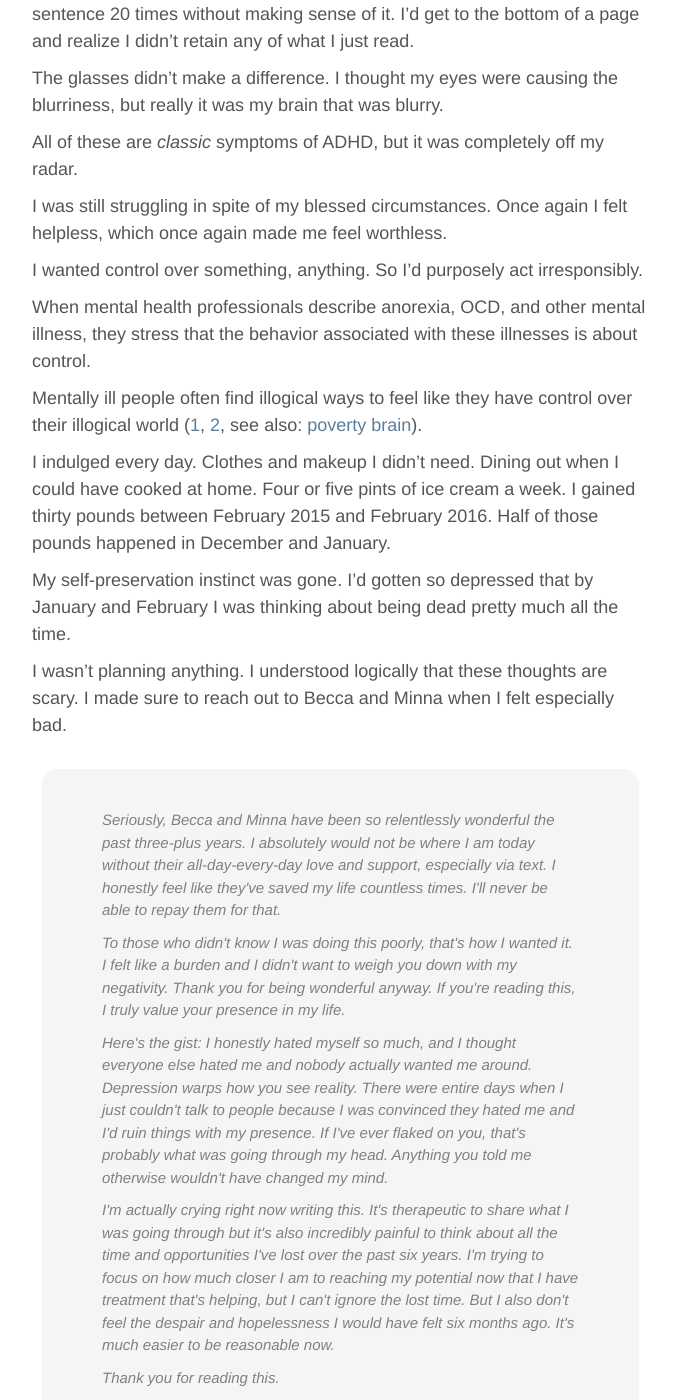
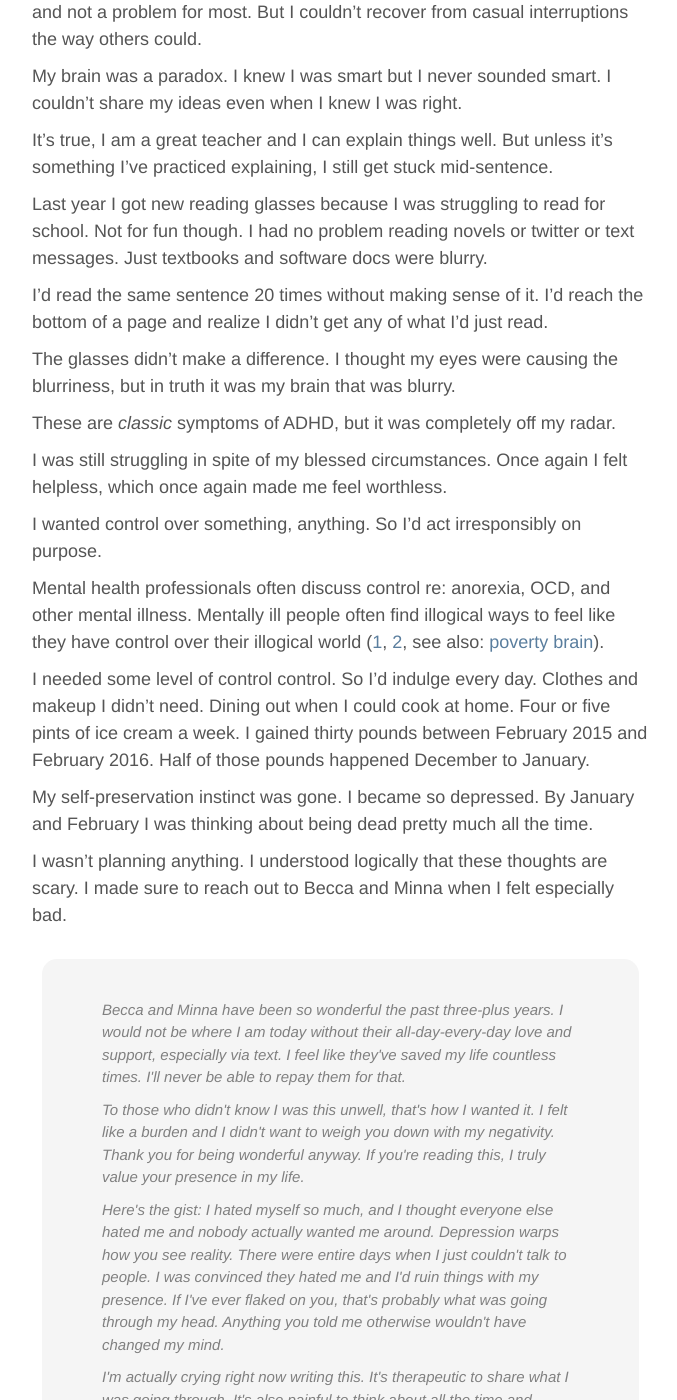
Before and after one commit to shelbyspees/speesblog, a Jekyll site: the page built from _posts/2016-06-24-adhd-treatment.md, in a window 1280 px wide and 1400 px high, scrolled down 5162 px. Shown: the whole window, without its empty margins (138-815 px from the left). Built offline with Jekyll 4.4.1, drawn with Linux system fonts in a browser that asks for light colours; nearby versions of some CDN libraries; some of the changed text lies outside the part shown.

Commit message:
New post

```diff
--- a/_posts/2016-06-24-adhd-treatment.md
+++ b/_posts/2016-06-24-adhd-treatment.md
@@ -45,9 +45,15 @@
 
 My brain activity is just *different* and I don't have control over that.
 
-Sure, I have really powerful coping mechanisms. I've had to develop them to reach the success I've been able to reach. I won't lie, I've done a lot compared to most 25 year olds. I've been very fortunate and I've also hustled.
+Sure, I have some powerful coping mechanisms. I've had to develop them to reach the success I've been able to reach. I won't lie, I've done a lot compared to most 25 year olds. I've been rather fortunate. I've also hustled.
 
-But throughout my entire life, people have seen my potential and known that I wasn't reaching it. So much feedback from teachers, friends, family, my parents: "Stop procrastinating" and "You're not an A student" and "Why don't you just do the work?"
+But throughout my entire life, people have seen my potential and known that I wasn't reaching it. So much feedback from teachers, friends, family, my parents.
+
+> "Stop procrastinating."
+
+> "You're not an A student."
+
+> "Why don't you just do the work?"
 
 The world told me I wasn't applying myself. I felt lazy and stupid and stuck.
 
@@ -58,23 +64,41 @@
 My irresponsible shopping, eating, TV watching, and other compulsive habits were a reaction. I was being actively self-destructive in response to a lifetime of feeling lazy and stupid and stuck.
 
 <aside>
-  <p>Side note: At this point I'm going to propose once again that "lazy" be considered an ableist slur. It's too often used to blame people for circumstances they have no power to improve. Using the word "lazy" to describe people is intellectually lazy (maybe someday I'll write a post about ableism and intellectal laziness).</p>
-  <p>Like with all ableist slurs, I challenge you to reconsider what you're trying to say about a person when "lazy" is the word that comes to mind.</p>
+  <p>
+
+Side note: At this point I'm going to propose once again that we consider "lazy" an ableist slur. It's too often used to blame people for circumstances they have no power to improve.
+
+Using the word "lazy" to describe people is intellectually lazy. (Maybe someday I'll write a post about ableism and intellectal laziness).
+
+</p>
+  <p>
+
+As with all ableist slurs, I challenge you to reconsider what you're trying to say about a person with 'lazy.'
+
+</p>
 </aside>
 
-My struggle to focus and be productive--consistent since first grade--became unbearable when I landed the job and life I've always dreamed of. Everything was falling into place, but for some reason I STILL couldn't get things done.
+My struggle to focus and be productive has been consistent since first grade. This struggle became unbearable last year when I landed the job and life I've always dreamed of.
+
+Everything was falling into place, but for some reason I STILL couldn't get things done.
 
 I asked myself:
 
 > *I love this work. I love this job. I love this life. It's everything I ever wanted. Why is it so hard???*
 
-It was hard because had so little control over my brain that it made me hate myself. I knew logically what needed to happen but I still didn't do it. I'd remind myself of the terrible consequences of not doing the thing while not doing it and nothing changed, I still wouldn't do it.
+It was hard because had so little control over my brain that it made me hate myself. I knew logically what needed to happen but I still didn't do it.
 
-I'd twist my own arm and open the textbook or IDE or Word document and stare at it for 20 or 40 minutes with just white noise as thoughts.
+I'd remind myself of the terrible consequences of not doing the thing while not doing it. Nope. Nothing changed, I still wouldn't do it.
 
-All through elementary school and middle school I needed extensions on essays and projects. For timed writes I'd turn in blank pieces of paper with just my name and the ever-changing date at the top and a few spots where tears had fallen on the page. Maybe I'd get in a weak, messy sentence or two.
+I'd twist my own arm and open the textbook or IDE or Word document. Instead of just working, I'd stare for 20 or 40 minutes, my mind numb with white noise.
 
-Why did nobody suspect a learning disability? I guess things were different in the 90s and early 2000s. I was gifted. Obviously I couldn't have a learning disability. I did well on tests. I just needed to apply myself for work like projects and essays. It just takes willpower.
+All through elementary school and middle school I needed extensions on essays and projects.
+
+For timed writes I'd turn in blank pieces of paper. Just my name and the ever-changing date at the top and a few spots where tears had fallen on the page. Maybe I'd get in a weak, messy sentence or two.
+
+Why did nobody suspect a learning disability? I guess things were different in the 90s and early 2000s.
+
+I was 'gifted.' Of course I couldn't have a learning disability. I did well on tests. I just needed to apply myself for work like projects and essays. It just takes willpower.
 
 I always got the same advice.
 
@@ -91,79 +115,85 @@
 
 If only I could be like a Sim. Put tasks on my calendar and I'll just do them.
 
-Nope, I put tasks on my calendar and they just go unfinished. Often unstarted. I'd feel increasingly guilty as time slipped by and nothing happened. Guilt just made me depressed. Guilt is counterproductive.
+Nope, I put tasks on my calendar and they just go unfinished. Often unstarted. My guilt would grow as time slipped by and nothing happened. Guilt just made me depressed. Guilt is counterproductive.
 
-There were periods when the advice worked, and over the years I developed amazing coping mechanisms and accomplished some really cool things. But soon they'd stop working and I'd go back to being frustrated and depressed and steeped in self-loathing.
+There were periods when the advice worked. Over the years I developed amazing coping mechanisms and accomplished some cool things. But soon the coping mechanisms would stop working. I'd go back to frustration and depression and self-loathing.
 
-Coping mechanisms and productivity tools were a band-aid. I could never scratch the underlying problem--a problem I knew was there but couldn't identify. Since I couldn't identify it, I had no way to solve it. I was stuck.
+Coping mechanisms and productivity tools were a band-aid. I could never scratch the underlying problem. I knew a problem was there but since I couldn't identify it, I had no way to solve it. I was stuck.
 
 ## Self-hate
 
-More and more I felt like I was losing grip on my life. The wall I hit in 2010 in Bordeaux was the first time I felt truly helpless.
+More and more I felt like I was losing grip on my life. Until I hit a wall 2010 in Bordeaux. That was the first time I felt completely helpless.
 
-Feeling helpless made me feel worthless. If I can't take charge of my own stupid brain for school, how was I going to accomplish anything in life? How will I ever have a career? I can't keep this act up forever.
+Feeling helpless made me feel worthless. If I can't take charge of my own stupid brain for school, how was I going to get anywhere in life? How will I ever have a career? I can't keep this act up forever.
 
 On top of feeling worthless, I felt like a crazy person. Why was it so easy for other people and so hard for me?
 
-I always believed in mind over matter. That with the right attitude I can accomplish anything. I knew logically what I needed to do, and I knew logically that I was able to do it all. But for some reason it wasn't happening.
+I always believed in mind over matter. That with the right attitude I can do anything. I knew logically what I needed to do, and I knew logically that I was able to do it all. But for some reason it wasn't happening.
 
 I started gaslighting myself, which spiraled me into my first severe depressed episode.
 
-> *I'm imagining things, there's nothing really wrong with me. I'm just being lazy. I just need to get on top of my shit.*
+> *I'm imagining things, there's nothing wrong with me. I'm just being lazy. I just need to get on top of my shit.*
 
-Even though I was crying six hours a day for probably two months, I scoffed when my host mom suggested I was depressed.
+I was crying six hours a day for two months, but I scoffed when my host mom suggested I was depressed.
 
-> *No, I just need to get my act together. I'm perfectly capable of handling everything on my plate.*
+> *No, I just need to get my act together. I'm altogether capable of handling everything on my plate.*
 
 That's gaslighting.
 
-Fast forward to 2015. My life magically fell into place when I got my amazing job and apartment. Everything was going right, I knew I was supposed to be happy. But I still felt terrible all the time.
+Fast forward to 2015. My beautiful dream life fell into place when I got my amazing job and apartment. Everything was going right, I knew I should be happy. But I felt terrible all the time.
 
 > *I shouldn't be depressed, why am I depressed? I know what work I need to do, why aren't I getting it done? I like this work! Why can't I think? What's wrong with me?*
 
-Getting out of bed every day felt like death. It took me at least two hours to be able to accomplish anything productive in the mornings. I've never been a morning person but this was the worst it's ever been.
+Getting out of bed every day felt like death. It took me at least two hours to be able to do anything productive in the mornings. I've never been a morning person but this was the worst it's ever been.
 
-Casual conversation was hard. I had good ideas but I had so much trouble expressing them. It was impossible for me to tell stories without getting sidetracked or skipping around, which is pretty confusing to listen to. I could only tell a story straight through after rehearsing it a dozen times or writing the entire thing down.
+Casual conversation was hard. I had good ideas but I had so much trouble expressing them. It was impossible for me to tell stories without getting sidetracked or skipping around. That made me pretty confusing to listen to. Maybe after rehearsing a dozen times or writing the entire thing down, I could tell a story beginning to end.
 
 My social confidence was shot. I've always thought I was just terrible at telling stories.
 
-I consistently struggled to make my point in discussions. This has always been the case, actually. I gave up expressing my opinions long ago. Even when I became more confident in my ideas, I failed to get my point across. It's common to interrupt a conversation partner, but I couldn't recover from conversational interruptions the way others could.
+I've always struggled to make my point in discussions. I gave up expressing my opinions long ago. Even when I became more confident in my ideas, I failed to get my point across. It's common to interrupt a conversation partner and not a problem for most. But I couldn't recover from casual interruptions the way others could.
 
 My brain was a paradox. I knew I was smart but I never sounded smart. I couldn't share my ideas even when I knew I was right.
 
-I'm a great teacher and I can explain things well, but unless it was something I'd taught many times before or rehearsed I'd still get stuck mid-sentence.
+It's true, I am a great teacher and I can explain things well. But unless it's something I've practiced explaining, I still get stuck mid-sentence.
 
-Last year I got new reading glasses because I was struggling to read for school. Even though I had no problem reading novels or twitter or text messages, textbooks and software docs were blurry. I'd read the same sentence 20 times without making sense of it. I'd get to the bottom of a page and realize I didn't retain any of what I just read.
+Last year I got new reading glasses because I was struggling to read for school. Not for fun though. I had no problem reading novels or twitter or text messages. Just textbooks and software docs were blurry.
 
-The glasses didn't make a difference. I thought my eyes were causing the blurriness, but really it was my brain that was blurry.
+I'd read the same sentence 20 times without making sense of it. I'd reach the bottom of a page and realize I didn't get any of what I'd just read.
 
-All of these are *classic* symptoms of ADHD, but it was completely off my radar.
+The glasses didn't make a difference. I thought my eyes were causing the blurriness, but in truth it was my brain that was blurry.
+
+These are *classic* symptoms of ADHD, but it was completely off my radar.
 
 I was still struggling in spite of my blessed circumstances. Once again I felt helpless, which once again made me feel worthless.
 
-I wanted control over something, anything. So I'd purposely act irresponsibly.
+I wanted control over something, anything. So I'd act irresponsibly on purpose.
 
-When mental health professionals describe anorexia, OCD, and other mental illness, they stress that the behavior associated with these illnesses is about control.
+Mental health professionals often discuss control re: anorexia, OCD, and other mental illness. Mentally ill people often find illogical ways to feel like they have control over their illogical world ([1](http://www.counselling-directory.org.uk/counsellor-articles/when-the-sun-breaks-down-eating-disorders-and-the-issue-of-control), [2](http://psychcentral.com/lib/obsessive-compulsive-disorder-and-uncertainty/), see also: [poverty brain](http://www.theatlantic.com/business/archive/2013/11/your-brain-on-poverty-why-poor-people-seem-to-make-bad-decisions/281780/)).
 
-Mentally ill people often find illogical ways to feel like they have control over their illogical world ([1](http://www.counselling-directory.org.uk/counsellor-articles/when-the-sun-breaks-down-eating-disorders-and-the-issue-of-control), [2](http://psychcentral.com/lib/obsessive-compulsive-disorder-and-uncertainty/), see also: [poverty brain](http://www.theatlantic.com/business/archive/2013/11/your-brain-on-poverty-why-poor-people-seem-to-make-bad-decisions/281780/)).
+I needed some level of control control. So I'd indulge every day. Clothes and makeup I didn't need. Dining out when I could cook at home. Four or five pints of ice cream a week. I gained thirty pounds between February 2015 and February 2016. Half of those pounds happened December to January.
 
-I indulged every day. Clothes and makeup I didn't need. Dining out when I could have cooked at home. Four or five pints of ice cream a week. I gained thirty pounds between February 2015 and February 2016. Half of those pounds happened in December and January.
-
-My self-preservation instinct was gone. I'd gotten so depressed that by January and February I was thinking about being dead pretty much all the time.
+My self-preservation instinct was gone. I became so depressed. By January and February I was thinking about being dead pretty much all the time.
 
 I wasn't planning anything. I understood logically that these thoughts are scary. I made sure to reach out to Becca and Minna when I felt especially bad.
 
 <aside>
-  <p>Seriously, Becca and Minna have been so relentlessly wonderful the past three-plus years. I absolutely would not be where I am today without their all-day-every-day love and support, especially via text. I honestly feel like they've saved my life countless times. I'll never be able to repay them for that.</p>
-  <p>To those who didn't know I was doing this poorly, that's how I wanted it. I felt like a burden and I didn't want to weigh you down with my negativity. Thank you for being wonderful anyway. If you're reading this, I truly value your presence in my life.</p>
-  <p>Here's the gist: I honestly hated myself so much, and I thought everyone else hated me and nobody actually wanted me around. Depression warps how you see reality. There were entire days when I just couldn't talk to people because I was convinced they hated me and I'd ruin things with my presence. If I've ever flaked on you, that's probably what was going through my head. Anything you told me otherwise wouldn't have changed my mind.</p>
-  <p>I'm actually crying right now writing this. It's therapeutic to share what I was going through but it's also incredibly painful to think about all the time and opportunities I've lost over the past six years. I'm trying to focus on how much closer I am to reaching my potential now that I have treatment that's helping, but I can't ignore the lost time. But I also don't feel the despair and hopelessness I would have felt six months ago. It's much easier to be reasonable now.</p>
+  <p>Becca and Minna have been so wonderful the past three-plus years. I would not be where I am today without their all-day-every-day love and support, especially via text. I feel like they've saved my life countless times. I'll never be able to repay them for that.
+
+</p>
+  <p>To those who didn't know I was this unwell, that's how I wanted it. I felt like a burden and I didn't want to weigh you down with my negativity. Thank you for being wonderful anyway. If you're reading this, I truly value your presence in my life.</p>
+  <p>Here's the gist: I hated myself so much, and I thought everyone else hated me and nobody actually wanted me around. Depression warps how you see reality. There were entire days when I just couldn't talk to people. I was convinced they hated me and I'd ruin things with my presence. If I've ever flaked on you, that's probably what was going through my head. Anything you told me otherwise wouldn't have changed my mind.
+
+</p>
+  <p>I'm actually crying right now writing this. It's therapeutic to share what I was going through. It's also painful to think about all the time and opportunities I've lost over the past six years. I have treatment that's helping so I want to focus on how much closer I am to reaching my potential now. But I can't ignore the lost time.
+
+Luckily I also don't feel the despair and hopelessness I would have felt six months ago. It's much easier to be reasonable now.</p>
   <p>Thank you for reading this.</p>
 </aside>
 
-But honestly, I just didn't want to be around anymore. I went through the motions to avoid hurting people or inconveniencing people too much.
+I just didn't want to be around anymore. I went through the motions to avoid hurting people or inconveniencing people too much.
 
-I knew logically that I have potential to do great things, but I felt stuck and powerless. I knew logically that I'm likeable and fun and wonderful to be around and that people love me, but I just hated myself. I felt like the good things in my life were wasted on me.
+I understood that I have potential to do great things, but I felt stuck and powerless. I understood that I'm likeable and fun and wonderful to be around and that people love me, but I just hated myself. I felt like the good things in my life were wasted on me.
 
 Last year, Becca asked me why I hate myself so much. I didn't know how to answer the question.
 
@@ -181,11 +211,11 @@
 
 No more background thoughts. No more constant stream of *I hate myself I hate myself I hate myself*.
 
-I had control over my thoughts for the first time ever. Background noise and conversation didn't bother me. I could be productive without waiting for the stars to align and performing mystical incantations.
+I had control over my thoughts for the first time ever. Background noise and conversation didn't bother me. I could just be productive. No more performing mystical incantations and waiting for the stars to align.
 
-I even stopped being tired all the time. Instead of 4-6 hours of productivity in a day, I had like, 12 hours.
+Even more exciting: I stopped feeling tired all the time. Instead of 4-6 hours of productivity in a day, I had like, 12 hours.
 
-Apparently it's common for people with ADHD to feel tired all the time because we're constantly fighting with our brain activity to be able to focus. Turning off the background noise means I only have to spend energy thinking about what I want to think about. Now I burn through my daily supply of energy much more slowly. Seriously, it lasts *forever*.
+It's common for people with ADHD to feel tired all the time. Non-stop fighting with our brain activity to be able to focus. Turning off the background noise means I only have to spend energy thinking about what I want to think about. Now I burn through my daily supply of energy much more slowly. It lasts *forever*.
 
 (I find it helpful to think of energy as a currency, which makes sense if you know about [the differences between introversion and extraversion.](https://en.wikipedia.org/wiki/Extraversion_and_introversion#Extraversion))
 
```
Also changed, not shown: _drafts/adhd-and-dating.md (+14 -11 lines), _drafts/looking-forward-and-visualizing-balance.md (+17 -9 lines), _drafts/reddit-credit.md (+2 -2 lines), _posts/2016-08-26-august-2016.md (added, +85 -0 lines).
